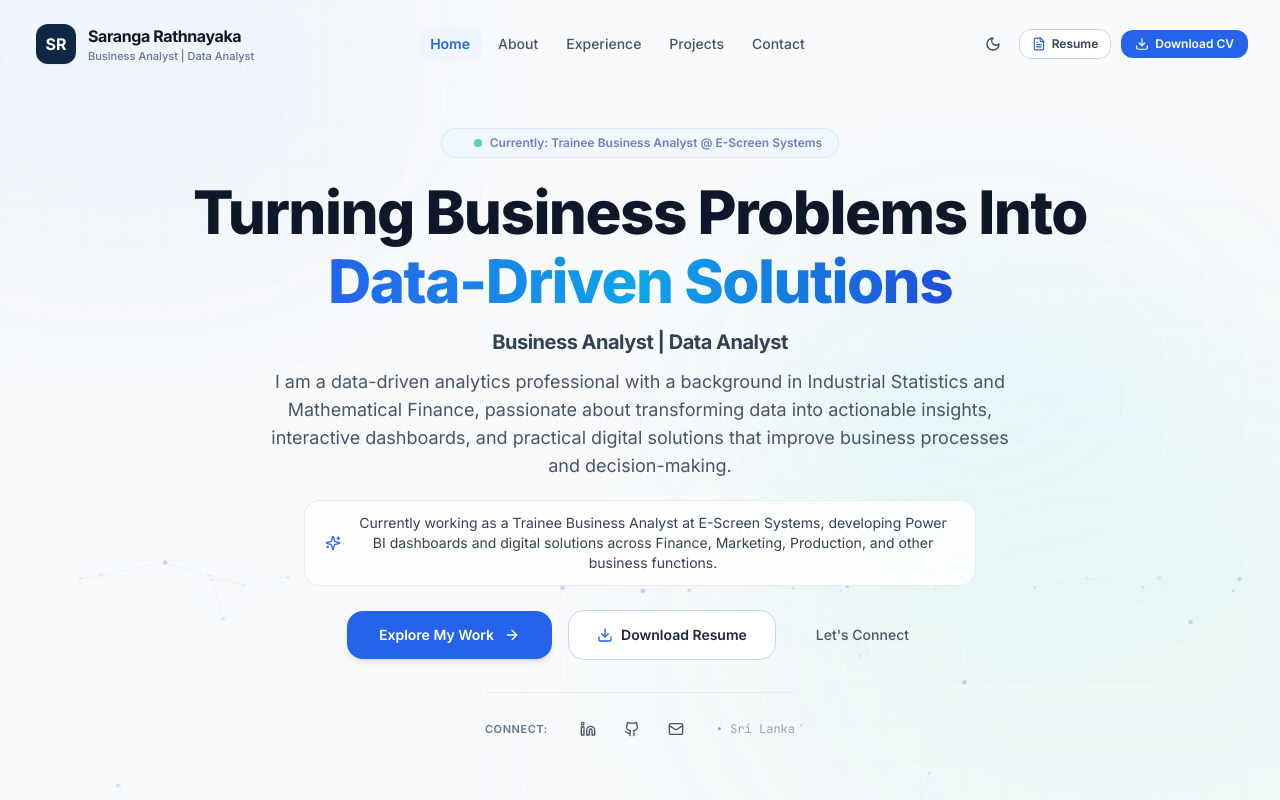
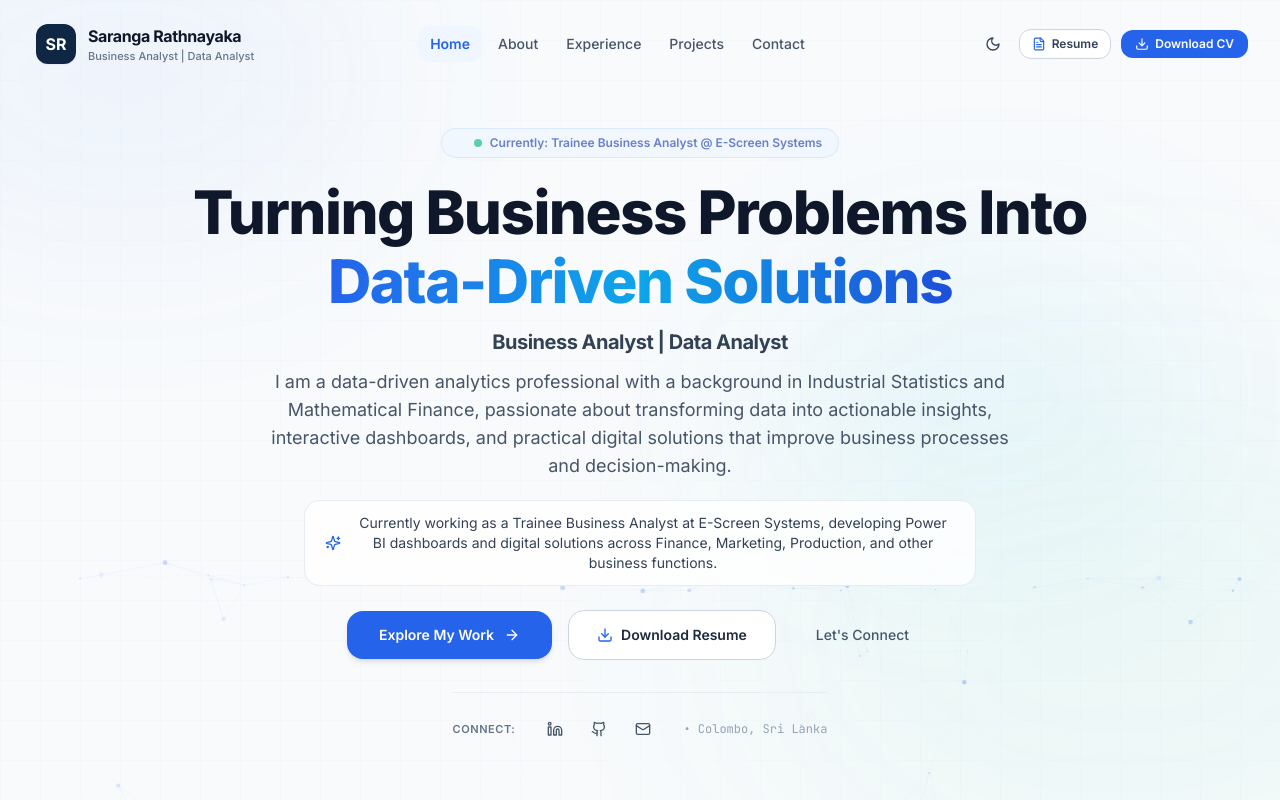
Before and after one commit to saranga20010224/my_portfolio, a React (Vite) app: page / in a window 1280 px wide. Shown: the top 800 px of the page. Built offline with nearby package versions, Linux system fonts and the light colour scheme.

Commit message:
Update location to Colombo, Sri Lanka

```diff
--- a/src/data/profile.ts
+++ b/src/data/profile.ts
@@ -104,7 +104,7 @@ export const PROFILE_DATA = {
   contact: {
     email: "sarangaisr23@gmail.com",
     phone: "+94 76 430 56 80",
-    location: "Sri Lanka",
+    location: "Colombo, Sri Lanka",
     linkedIn: "https://linkedin.com/in/saranga-rathnayaka",
     gitHub: "https://github.com/saranga20010224",
     resumePath: "./resume/Saranga_Rathnayaka_CV.pdf"
```
